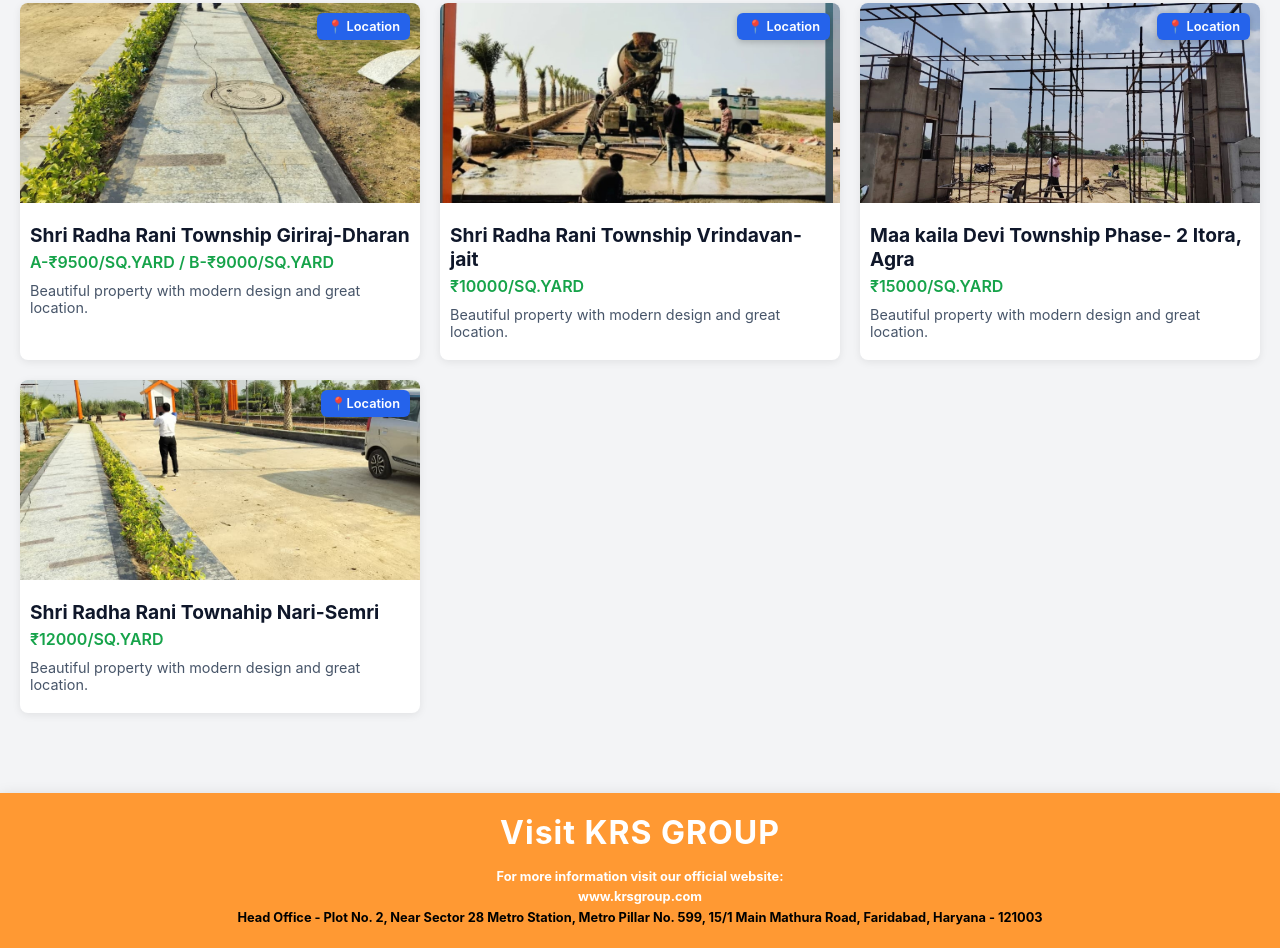
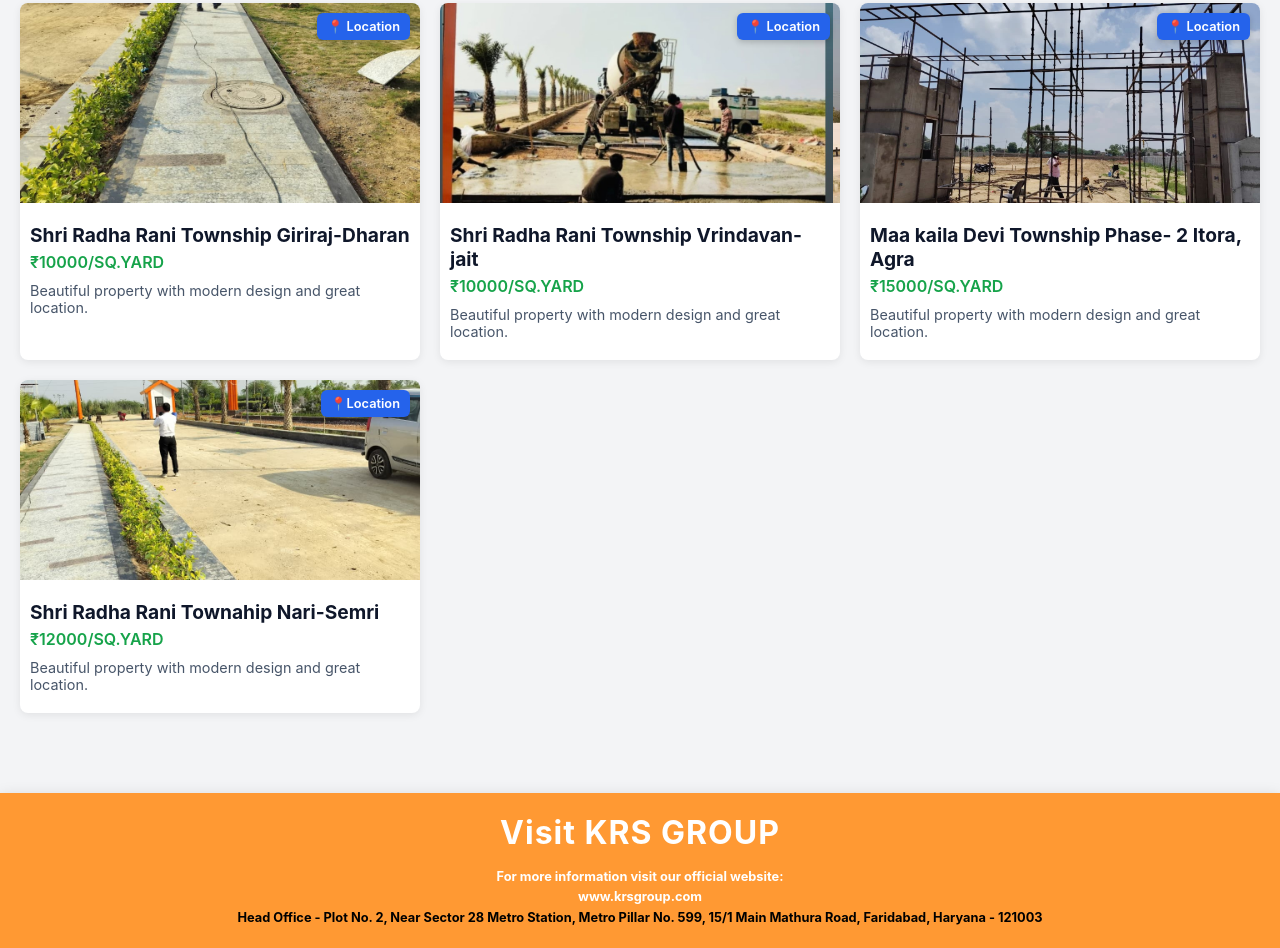
Before and after one commit to manojnarawariya/krsgroupdinesh, a plain HTML site: page index.html in a window 1280 px wide. Shown: the part 3371-4319 px from the top of the page. Drawn offline with Linux system fonts and the light colour scheme.

Commit message:
Update index.html

```diff
--- a/index.html
+++ b/index.html
@@ -730,7 +730,7 @@
   </div>
   <div class="card-content">
   <h3>Shri Radha Rani Township Giriraj-Dharan</h3>
-  <p class="price">A-₹9500/SQ.YARD / B-₹9000/SQ.YARD</p>
+  <p class="price">₹10000/SQ.YARD</p>
   <p class="desc">Beautiful property with modern design and great location.</p>
 </div>
 </div>
```
